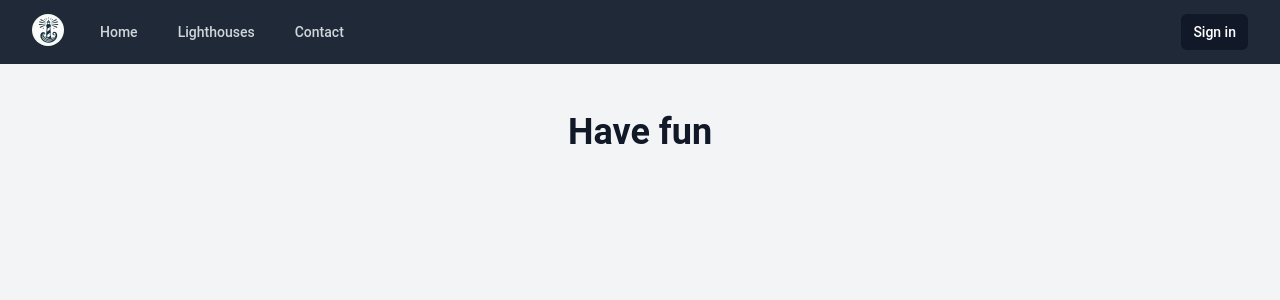
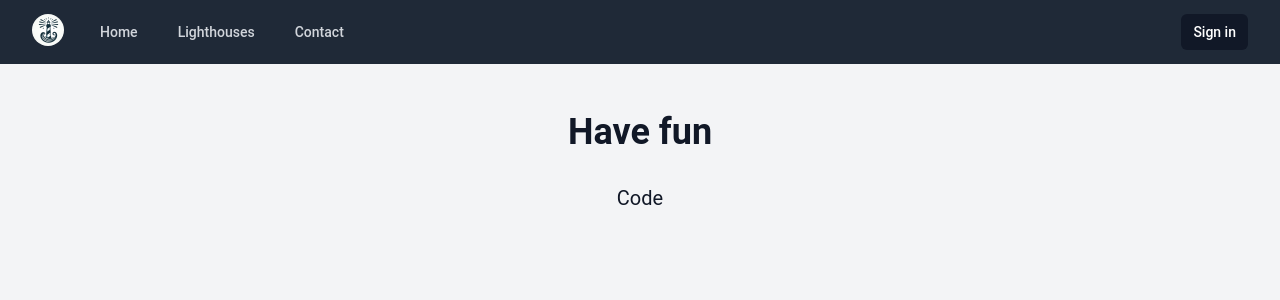
Before and after one commit to faluciano/faros, a React (Vite) app in the folder lighthouse-frontend/: page /contact in a window 1280 px wide. Shown: the top 300 px of the page. Built offline with nearby package versions, Linux system fonts and the light colour scheme; no server answers.

Commit message:
Added to about page

```diff
--- a/lighthouse-frontend/src/components/Contact.tsx
+++ b/lighthouse-frontend/src/components/Contact.tsx
@@ -5,6 +5,9 @@ const Contact = () => {
         <div className="text-center text-4xl font-bold text-gray-900 mb-8">
           Have fun
         </div>
+        <div className="text-center text-xl text-gray-900 mb-8">
+          <a href="github.com/faluciano/faros">Code</a>
+        </div>
       </div>
     </div>
   );
```
